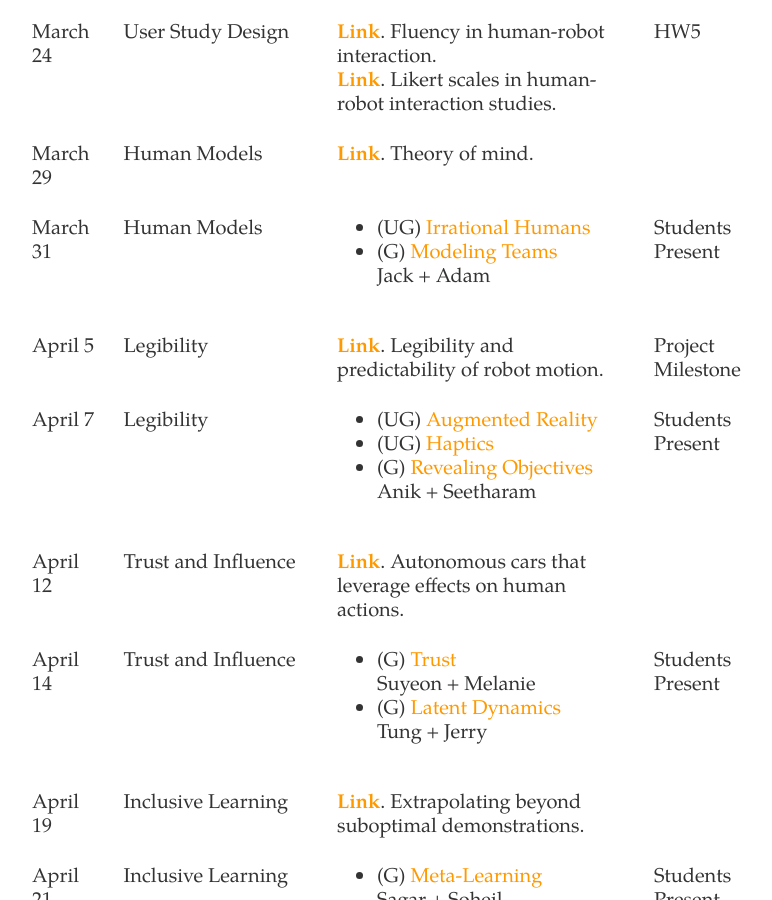
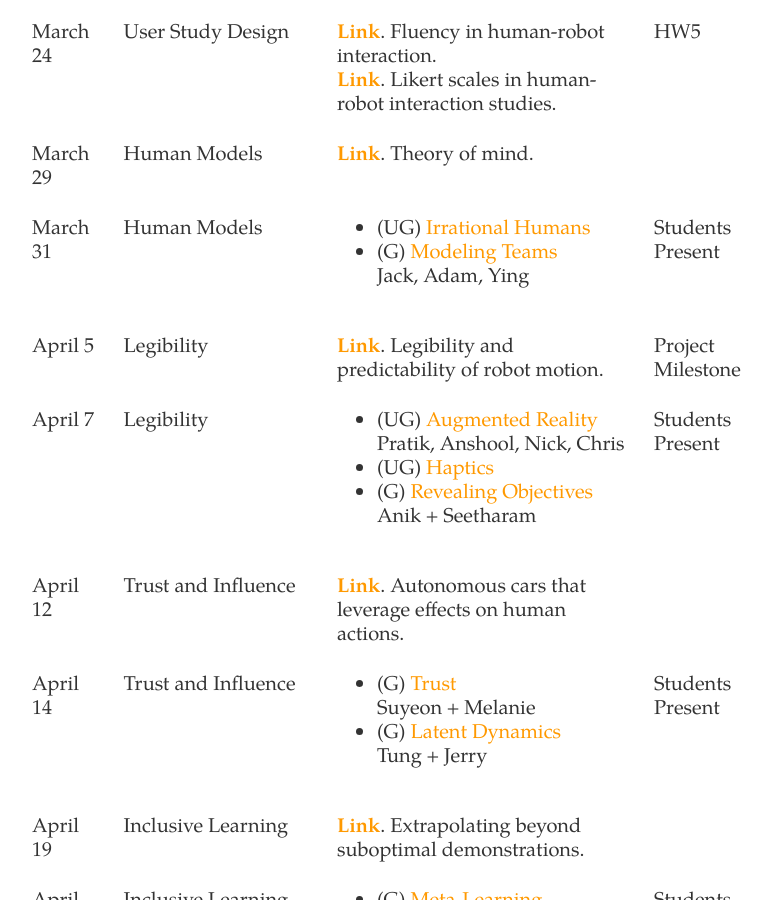
Before and after one commit to dylan-losey/dylan-losey.github.io, a Jekyll site: the page built from me5824-spring22.html, in a window 1280 px wide and 900 px high, scrolled down 3379 px. Shown: the whole window, without its empty margins (222-994 px from the left). Built offline with Jekyll 4.4.1, drawn with Linux system fonts in a browser that asks for light colours; nearby versions of some CDN libraries.

Commit message:
updated papers

```diff
--- a/me5824-spring22.html
+++ b/me5824-spring22.html
@@ -310,7 +310,7 @@ tags: me5824-spring2022
       <td>
         <ul>
           <li>(UG) <a class="link" href="{{ site.baseurl }} /pdfs/me5824/minae_humans2020.pdf">Irrational Humans</a></li>
-          <li>(G) <a class="link" href="{{ site.baseurl }} /pdfs/me5824/wang_cooks2020.pdf">Modeling Teams</a><br>Jack + Adam</li>
+          <li>(G) <a class="link" href="{{ site.baseurl }} /pdfs/me5824/wang_cooks2020.pdf">Modeling Teams</a><br>Jack, Adam, Ying</li>
         </ul>
       </td>
       <td>Students Present</td>
@@ -329,7 +329,7 @@ tags: me5824-spring2022
       <td>Legibility</td>
       <td>
         <ul>
-          <li>(UG) <a class="link" href="{{ site.baseurl }} /pdfs/me5824/walker_communicating2018.pdf">Augmented Reality</a></li>
+          <li>(UG) <a class="link" href="{{ site.baseurl }} /pdfs/me5824/walker_communicating2018.pdf">Augmented Reality</a><br>Pratik, Anshool, Nick, Chris</li>
           <li>(UG) <a class="link" href="{{ site.baseurl }} /pdfs/me5824/culbertson_haptics2018.pdf">Haptics</a></li>
           <li>(G) <a class="link" href="{{ site.baseurl }} /pdfs/me5824/huang_enabling2019.pdf">Revealing Objectives</a><br>Anik + Seetharam</li>
         </ul>
```
